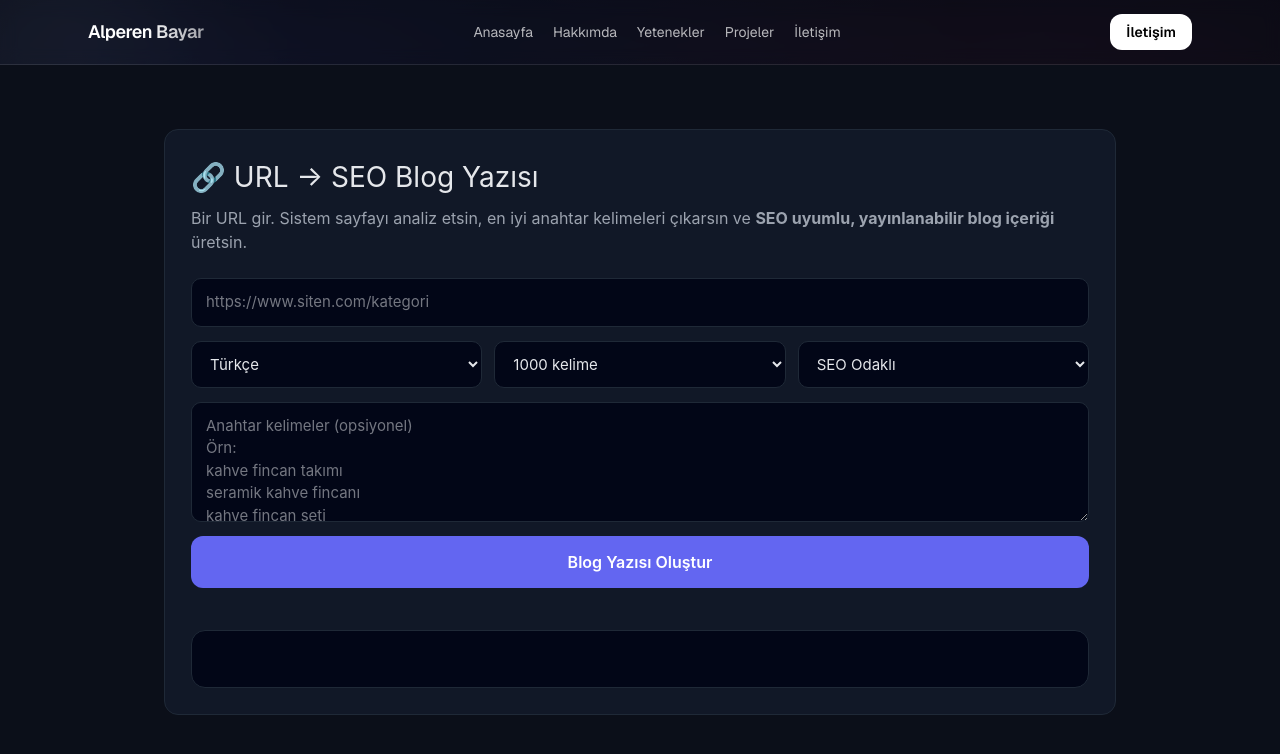
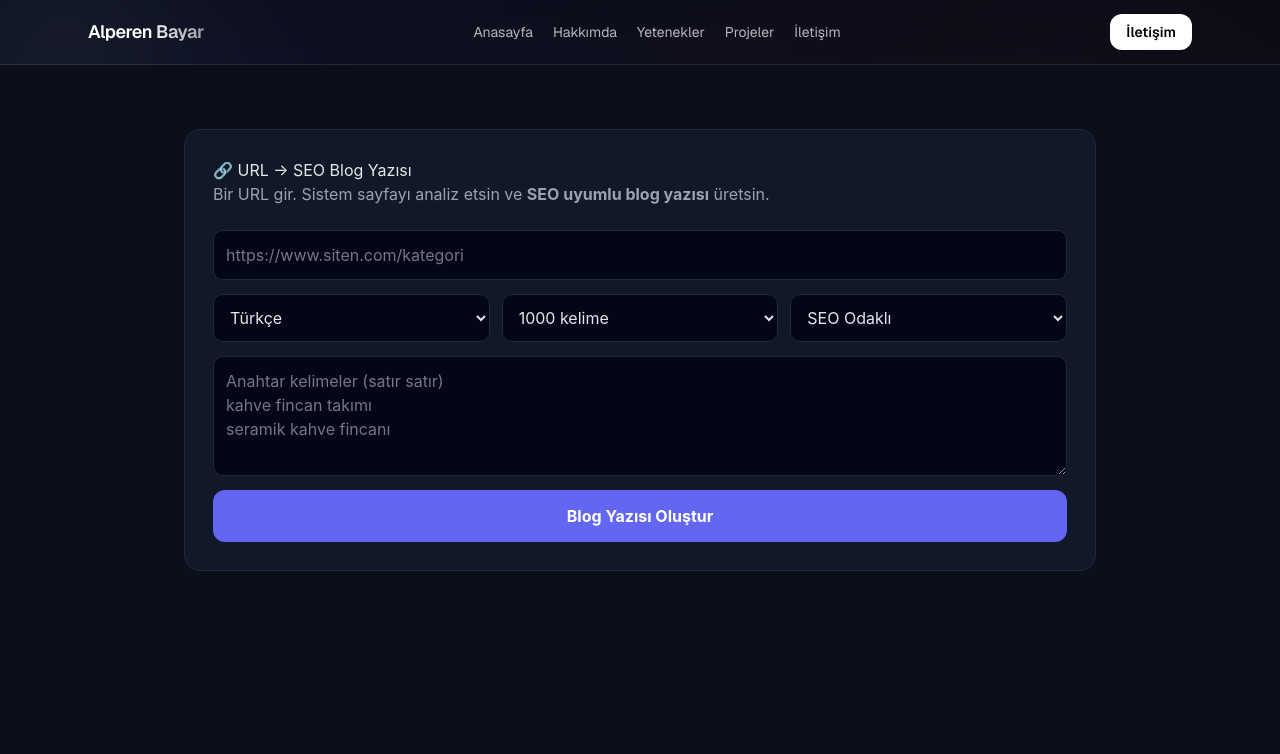
Before and after one commit to ALPERENBAYAR/alperenbayar, a Next.js app: page /ai/seo-blog in a window 1280 px wide. Shown: the top 754 px of the page. Built offline with nearby package versions, Linux system fonts and the light colour scheme.

Commit message:
Blog sayfası hataları düzeltildi

```diff
--- a/app/ai/seo-blog/page.tsx
+++ b/app/ai/seo-blog/page.tsx
@@ -2,7 +2,8 @@
 
 import { useState } from "react";
 
-const WEBHOOK_URL = "https://3967283a8b36.ngrok-free.app/webhook/generate-blog";
+const WEBHOOK_URL =
+  "https://5uycus78.rpcld.app/webhook/generate-blog";
 
 export default function SeoBlogPage() {
   const [url, setUrl] = useState("");
@@ -15,47 +16,49 @@ export default function SeoBlogPage() {
   const [result, setResult] = useState("");
 
   async function generate() {
-    const trimmedUrl = url.trim();
-    if (!trimmedUrl) {
-      alert("Lütfen bir URL gir");
+    if (!url.trim()) {
+      setError("Lütfen geçerli bir URL gir");
       return;
     }
 
+    setLoading(true);
+    setError("");
     setResult("");
-    setError("");
-    setLoading(true);
 
     try {
       const res = await fetch(WEBHOOK_URL, {
         method: "POST",
         headers: {
           "Content-Type": "application/json",
-          "ngrok-skip-browser-warning": "true",
         },
         body: JSON.stringify({
-          url: trimmedUrl,
+          url: url.trim(),
           language,
-          length,
+          length: Number(length),
           mode,
-          keywords: keywords.trim(),
+          keywords: keywords
+            .split("\n")
+            .map((k) => k.trim())
+            .filter(Boolean),
         }),
       });
 
-      const raw = await res.text();
-      let data: { blog?: string; error?: string };
-      try {
-        data = JSON.parse(raw);
-      } catch {
-        data = { blog: raw };
+      const text = await res.text();
+
+      if (!res.ok) {
+        throw new Error(text || "Sunucu hatası");
       }
 
-      if (!res.ok) {
-        throw new Error(data.error || "Sunucu hatası");
+      let data;
+      try {
+        data = JSON.parse(text);
+      } catch {
+        data = { blog: text };
       }
 
-      setResult(data.blog || raw);
-    } catch (err) {
-      setError(err instanceof Error ? err.message : "Bilinmeyen hata");
+      setResult(data.blog || text);
+    } catch (err: any) {
+      setError(err.message || "Bilinmeyen hata");
     } finally {
       setLoading(false);
     }
@@ -66,45 +69,31 @@ export default function SeoBlogPage() {
       <div className="container">
         <div className="card">
           <h1>🔗 URL → SEO Blog Yazısı</h1>
-          <div className="subtitle">
-            Bir URL gir. Sistem sayfayı analiz etsin, en iyi anahtar kelimeleri
-            çıkarsın ve{" "}
-            <strong>SEO uyumlu, yayınlanabilir blog içeriği</strong> üretsin.
-          </div>
+          <p className="subtitle">
+            Bir URL gir. Sistem sayfayı analiz etsin ve{" "}
+            <strong>SEO uyumlu blog yazısı</strong> üretsin.
+          </p>
 
           <div className="grid">
             <input
-              id="url"
               placeholder="https://www.siten.com/kategori"
               value={url}
-              onChange={(event) => setUrl(event.target.value)}
+              onChange={(e) => setUrl(e.target.value)}
             />
 
             <div className="row">
-              <select
-                id="language"
-                value={language}
-                onChange={(event) => setLanguage(event.target.value)}
-              >
+              <select value={language} onChange={(e) => setLanguage(e.target.value)}>
                 <option value="tr">Türkçe</option>
                 <option value="en">English</option>
               </select>
 
-              <select
-                id="length"
-                value={length}
-                onChange={(event) => setLength(event.target.value)}
-              >
+              <select value={length} onChange={(e) => setLength(e.target.value)}>
                 <option value="500">500 kelime</option>
                 <option value="1000">1000 kelime</option>
                 <option value="1500">1500 kelime</option>
               </select>
 
-              <select
-                id="mode"
-                value={mode}
-                onChange={(event) => setMode(event.target.value)}
-              >
+              <select value={mode} onChange={(e) => setMode(e.target.value)}>
                 <option value="seo">SEO Odaklı</option>
                 <option value="sales">Satış Odaklı</option>
                 <option value="info">Bilgilendirici</option>
@@ -112,37 +101,25 @@ export default function SeoBlogPage() {
             </div>
 
             <textarea
-              id="keywords"
-              placeholder={`Anahtar kelimeler (opsiyonel)
-Örn:
+              placeholder={`Anahtar kelimeler (satır satır)
 kahve fincan takımı
-seramik kahve fincanı
-kahve fincan seti`}
+seramik kahve fincanı`}
               value={keywords}
-              onChange={(event) => setKeywords(event.target.value)}
+              onChange={(e) => setKeywords(e.target.value)}
             />
 
-            <button id="btn" onClick={generate} disabled={loading}>
-              Blog Yazısı Oluştur
+            <button onClick={generate} disabled={loading}>
+              {loading ? "⏳ Üretiliyor..." : "Blog Yazısı Oluştur"}
             </button>
 
-            {loading ? (
-              <div id="loading" className="loading">
-                ⏳ İçerik üretiliyor...
-              </div>
-            ) : null}
+            {error && <div className="error">{error}</div>}
 
-            {error ? (
-              <div id="error" className="error">
-                {error}
-              </div>
-            ) : null}
-
-            <div
-              id="result"
-              className="result"
-              dangerouslySetInnerHTML={{ __html: result }}
-            />
+            {result && (
+              <div
+                className="result"
+                dangerouslySetInnerHTML={{ __html: result }}
+              />
+            )}
           </div>
         </div>
       </div>
@@ -152,123 +129,69 @@ kahve fincan seti`}
           min-height: 100vh;
           background: #0b0f19;
           color: #e5e7eb;
-          font-family: Inter, system-ui, Arial, sans-serif;
           padding: 40px 0;
+          font-family: Inter, system-ui;
         }
-
-        .seo-blog-page .container {
-          max-width: 1000px;
-          margin: 0 auto;
+        .container {
+          max-width: 960px;
+          margin: auto;
           padding: 24px;
         }
-
-        .seo-blog-page .card {
+        .card {
           background: #111827;
-          border-radius: 14px;
-          padding: 26px;
+          border-radius: 16px;
+          padding: 28px;
           border: 1px solid #1f2937;
         }
-
-        .seo-blog-page h1 {
-          margin: 0 0 8px 0;
-          font-size: 28px;
-        }
-
-        .seo-blog-page .subtitle {
+        .subtitle {
           color: #9ca3af;
           margin-bottom: 24px;
-          line-height: 1.5;
         }
-
-        .seo-blog-page input,
-        .seo-blog-page select,
-        .seo-blog-page textarea {
+        input, select, textarea {
           width: 100%;
-          padding: 12px 14px;
+          padding: 12px;
           background: #020617;
           border: 1px solid #1f2937;
           color: #e5e7eb;
           border-radius: 10px;
-          font-size: 15px;
-          box-sizing: border-box;
         }
-
-        .seo-blog-page textarea {
+        textarea {
           min-height: 120px;
-          resize: vertical;
         }
-
-        .seo-blog-page .grid {
+        .grid {
           display: grid;
           gap: 14px;
         }
-
-        .seo-blog-page .row {
+        .row {
           display: grid;
-          grid-template-columns: 1fr 1fr 1fr;
+          grid-template-columns: repeat(3, 1fr);
           gap: 12px;
         }
-
-        .seo-blog-page button {
+        button {
           background: #6366f1;
+          padding: 14px;
+          border-radius: 12px;
           border: none;
+          font-weight: 700;
+          cursor: pointer;
           color: #fff;
-          padding: 14px;
-          font-size: 16px;
-          border-radius: 12px;
-          cursor: pointer;
+        }
+        button:disabled {
+          opacity: 0.6;
+        }
+        .error {
+          color: #f87171;
           font-weight: 600;
         }
-
-        .seo-blog-page button:disabled {
-          opacity: 0.6;
-          cursor: not-allowed;
+        .result {
+          margin-top: 24px;
+          background: #020617;
+          padding: 28px;
+          border-radius: 14px;
+          border: 1px solid #1f2937;
         }
-
-        .seo-blog-page .loading {
-          margin-top: 14px;
-          font-weight: 700;
-        }
-
-        .seo-blog-page .error {
-          color: #f87171;
-          margin-top: 10px;
-          font-weight: 600;
-        }
-
-        .seo-blog-page .result {
-          margin-top: 28px;
-          padding: 28px;
-          background: #020617;
-          border: 1px solid #1f2937;
-          border-radius: 14px;
-        }
-
-        .seo-blog-page .result h1,
-        .seo-blog-page .result h2,
-        .seo-blog-page .result h3 {
-          color: #fff;
-          margin-top: 28px;
-        }
-
-        .seo-blog-page .result p {
-          color: #d1d5db;
-          line-height: 1.8;
-          margin-top: 12px;
-        }
-
-        .seo-blog-page .result ul {
-          margin-top: 12px;
-          padding-left: 20px;
-        }
-
-        .seo-blog-page .result li {
-          margin-bottom: 8px;
-          color: #d1d5db;
-        }
-
         @media (max-width: 900px) {
-          .seo-blog-page .row {
+          .row {
             grid-template-columns: 1fr;
           }
         }
```
